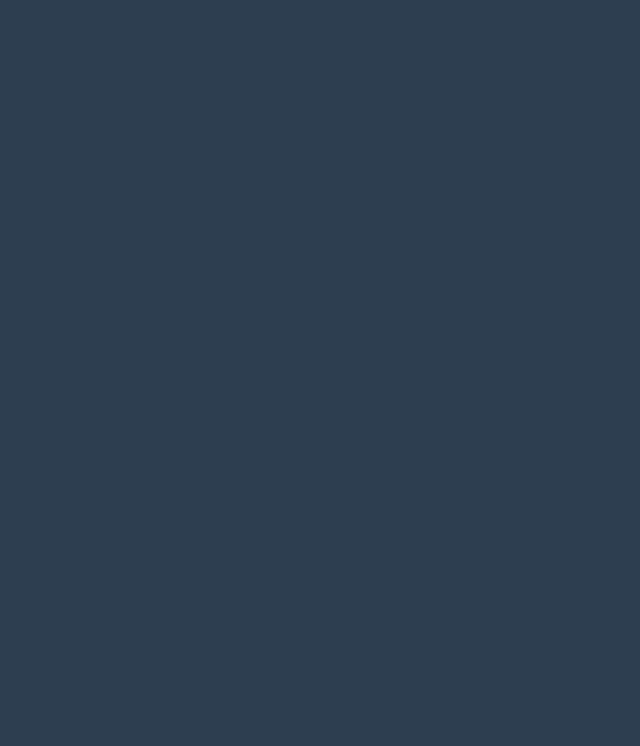
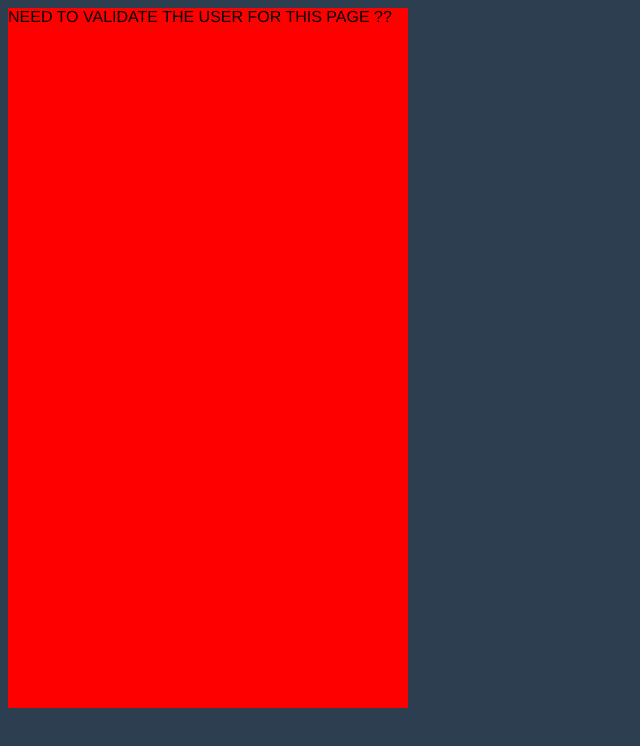
Before and after one commit to janocano/march-madness, a Vue app in the folder vueapp/: page /#/dashboard in a window 1280 px wide. Shown: the top 746 px of the page, without its empty margins (0-640 px from the left). Built offline with nearby package versions, Linux system fonts and the light colour scheme.

Commit message:
add dashboard page

```diff
--- /dev/null
+++ b/vueapp/src/components/DashboardPage.vue
@@ -0,0 +1,18 @@
+<template>
+    <div id="dashboardPage">
+        NEED TO VALIDATE THE USER FOR THIS PAGE ??
+    </div>
+</template>
+<script>
+export default {
+
+}
+</script>
+<style scoped>
+#dashboardPage {
+    height: 700px;
+    width: 400px;
+    background-color: red;
+}
+
+</style>
--- a/vueapp/src/main.js
+++ b/vueapp/src/main.js
@@ -7,6 +7,7 @@ import App from './App.vue';
 import HomePage from "./components/HomePage.vue";
 import LoginPage from "./components/LoginPage.vue";
 import SignUpPage from "./components/SignUpPage.vue";
+import DashboardPage from "./components/DashboardPage.vue";
 
 Vue.use(Vuex);
 Vue.use(VueRouter);
@@ -16,7 +17,8 @@ Vue.config.productionTip = false
 const routes = [
   { path: '/', component: HomePage },
   { path: '/login', component: LoginPage },
-  { path: '/signup', component: SignUpPage }
+  { path: '/signup', component: SignUpPage },
+  { path: '/dashboard', component: DashboardPage }
 ];
 const router = new VueRouter({
   routes
```
